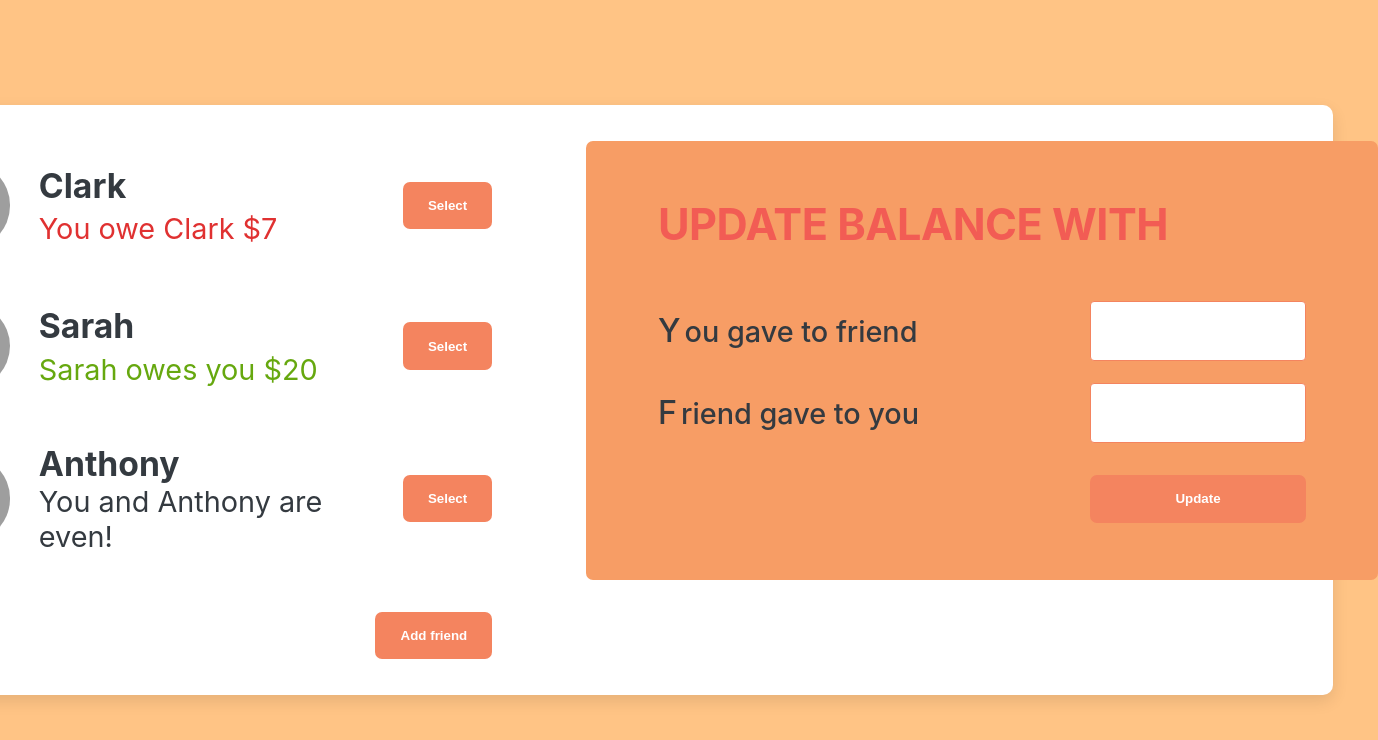
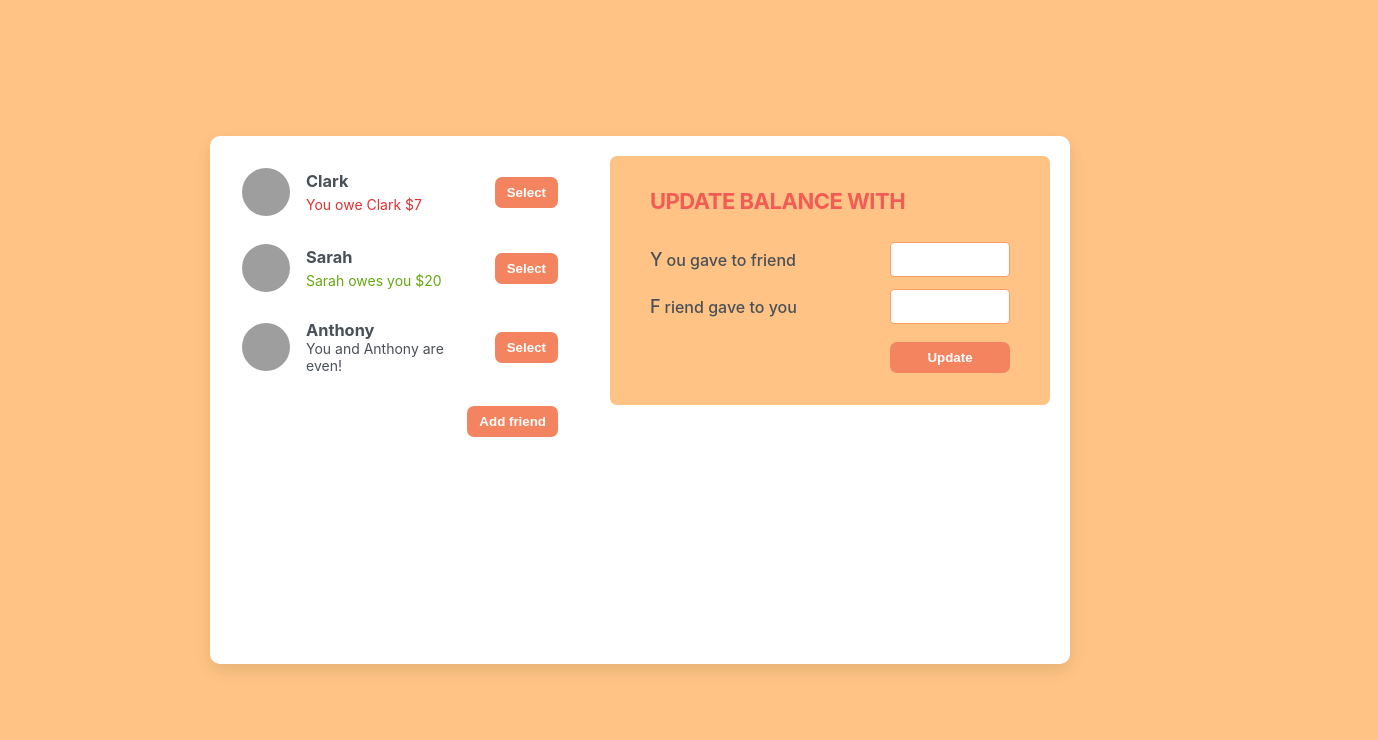
Before and after one commit to tristanwebservice/split_squad, a React (Create React App) app: page / in a window 1280 px wide. Shown: the top 740 px of the page, 1378 px wide, since content can reach past the window. Built offline with nearby package versions, Linux system fonts and the light colour scheme; grey boxes are pictures that could not be loaded.

Commit message:
fix: resolve CSS styling issues

```diff
--- a/src/index.css
+++ b/src/index.css
@@ -13,14 +13,14 @@
 }
 
 html {
-  font-size: clamp(87.5%, 1vw + 1rem, 112.5%);
+  font-size: 62.5%;
   font-family: -apple-system, BlinkMacSystemFont, "Segoe UI", Roboto, Oxygen,
     Ubuntu, Cantarell, "Open Sans", "Helvetica Neue", sans-serif;
 }
 
 body {
-  min-height: 100vh;
-  color: #343a40;
+  height: 100vh;
+  color: #495057;
   display: flex;
   align-items: center;
   justify-content: center;
@@ -29,8 +29,6 @@ body {
 }
 
 .app {
-  max-width: 77rem;
-  width: 100%;
   min-height: 66vh;
   display: grid;
   grid-template-columns: 34rem 44rem;
@@ -40,7 +38,6 @@ body {
   border-radius: 10px;
   box-shadow: 0 6px 16px rgba(0, 0, 0, 0.1);
   padding: 2rem;
-  justify-content: center;
 }
 
 /* Responsive adjustments */
@@ -48,13 +45,14 @@ body {
   .app {
     grid-template-columns: 1fr;
     row-gap: 2rem;
+    justify-items: center;
   }
 }
 
 .button {
   background-color: var(--color-medium);
   color: #fff;
-  padding: 0.9rem 1.4rem;
+  padding: 0.8rem 1.2rem;
   border: none;
   border-radius: 7px;
   font-weight: bold;
@@ -70,8 +68,8 @@ body {
   list-style: none;
   display: flex;
   flex-direction: column;
-  gap: 0.6rem;
-  font-size: 1.6rem;
+  gap: 0.4rem;
+  font-size: 1.4rem;
   margin-bottom: 2rem;
 }
 
@@ -82,7 +80,7 @@ body {
   column-gap: 1.6rem;
   padding: 1.2rem;
   border-radius: 7px;
-  transition: 0.3s;
+  transition: 0.5s;
 }
 
 .selected,
@@ -129,7 +127,7 @@ form {
   display: grid;
   align-items: center;
   gap: 1.2rem;
-  background-color: var(--color-light);
+  background-color: var(--color-lightest);
   border-radius: 7px;
 }
 
@@ -161,7 +159,7 @@ select {
   font-size: 1.5rem;
   padding: 0.7rem;
   text-align: center;
-  border: 1px solid var(--color-medium);
+  border: 1px solid var(--color-light);
   border-radius: 4px;
   transition: 0.3s;
 }
@@ -169,7 +167,7 @@ select {
 input:focus,
 select:focus {
   outline: none;
-  border: 1px solid var(--color-darker);
+  border: 1px solid var(--color-dark);
 }
 
 form .button {
@@ -179,7 +177,7 @@ form .button {
 
 form h2 {
   grid-column: 1 / -1;
-  font-size: 2.4rem;
+  font-size: 2.2rem;
   text-transform: uppercase;
   letter-spacing: -0.5px;
   margin-bottom: 1.6rem;
```
